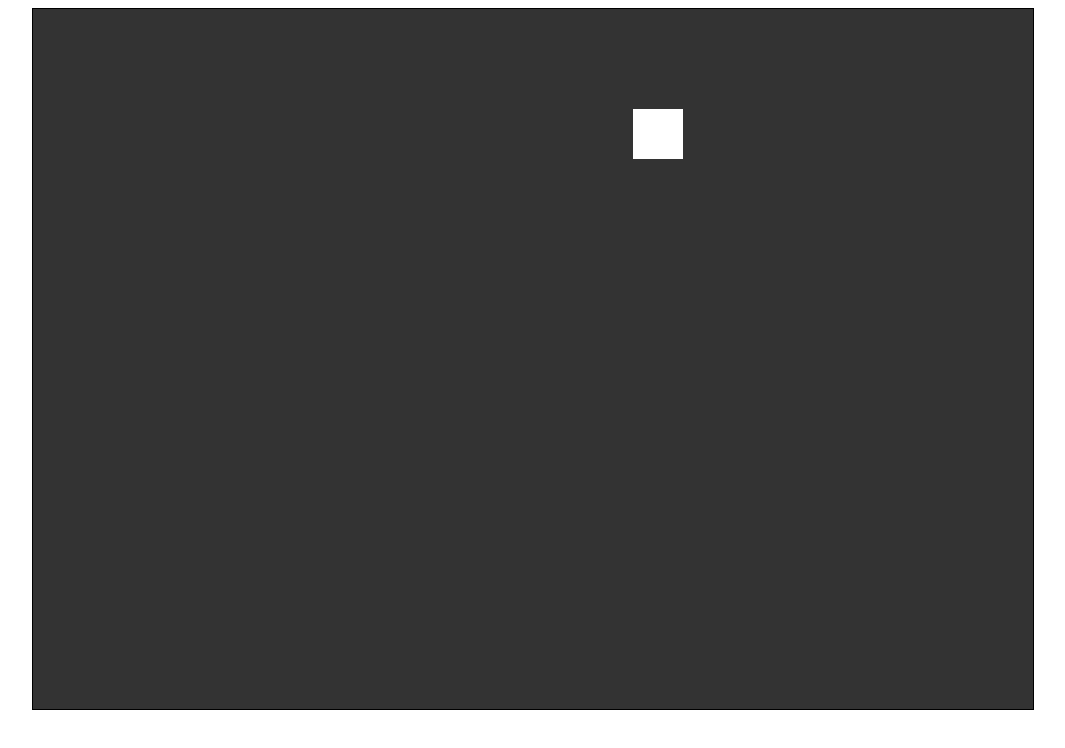
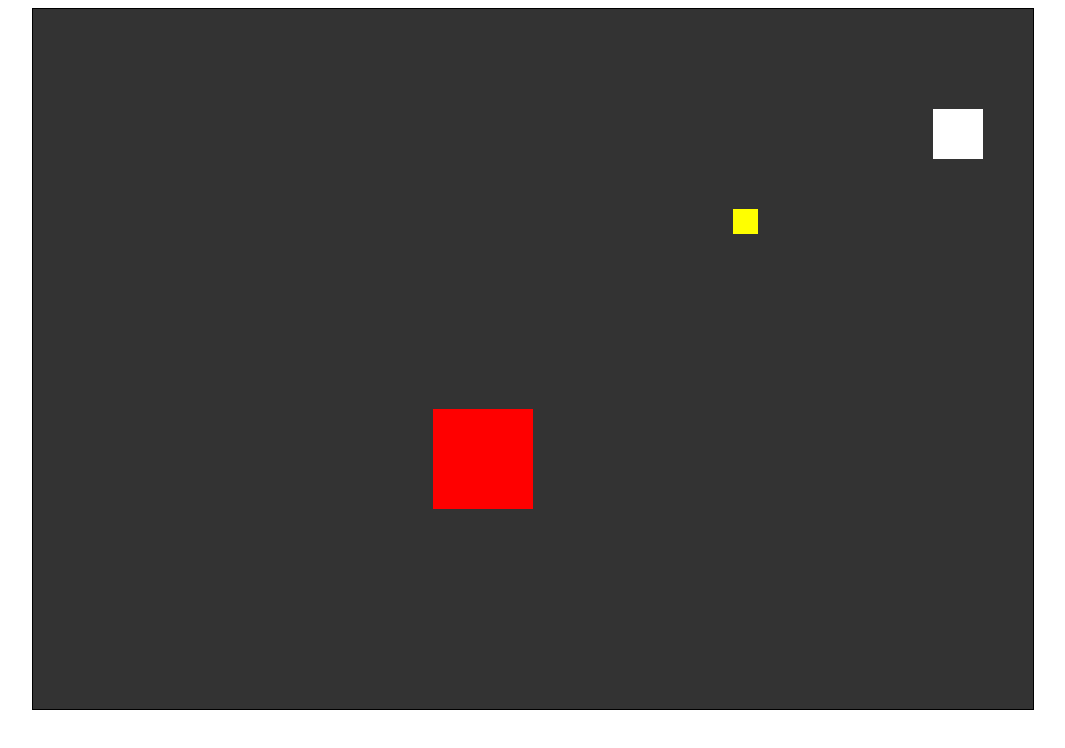
Before and after one commit to KuoHsu/0320, a plain HTML site: page homework4/index.html in a window 1280 px wide. Shown: the whole page, without its empty margins (107-1172 px from the left). Drawn offline with Linux system fonts and the light colour scheme.

Commit message:
Update index.html

```diff
--- a/homework4/index.html
+++ b/homework4/index.html
@@ -14,28 +14,34 @@
 
     </body>
     <script>
-       var f = (function(){
-            var x = 0,y=0;
+        var c = document.getElementById("myCanvas");
+        var t = c.getContext("2d");
+        t.fillStyle = '#333';
+        t.fillRect(0,0,1000,700);
+       var f = (function(sx,sy,w,h,color){
+            var x = sx,y = sy;
             var xs = 1,ys=1;
-            var c = document.getElementById("myCanvas");
-            var t = c.getContext("2d");
-            t.fillStyle = '#333';
-            t.fillRect(0,0,1000,700);
-            t.fillStyle = "#fff";
+            var _w = w,_h = h;
+            var _color = color;
+            t.fillStyle = _color;
             return function(mx,my){
                 console.log(mx,my);
                 t.fillStyle = '#333';
-                t.fillRect(x,y,50,50);
+                t.fillRect(x,y,w,h);
                 x+= (mx * xs);
                 y+= (my * ys);
-                if (x == 950 || x == 0){xs *=-1;}
-                if (y == 650 || y == 0){ys *=-1;}
-                t.fillStyle = "#fff";
-                t.fillRect(x,y,50,50);
+                if (x >= 1000 - _w || x <= 0){xs *=-1;}
+                if (y >= 700 - _h || y <= 0){ys *=-1;}
+                t.fillStyle = _color;
+                t.fillRect(x,y,w,h);
             }
        });
-       var action = f();
-       setInterval(function(){action(5,5);},10);
+       var action1 = f(900,0,50,50,"#fff");
+       var action2 = f(0,0,100,100,"#f00");
+       var action3 = f(500,0,25,25,"#ff0");
+       setInterval(function(){action1(10,10);},500);
+       setInterval(function(){action2(10,10);},125);
+       setInterval(function(){action3(10,10);},250);
 
    </script>
 </html>
```
